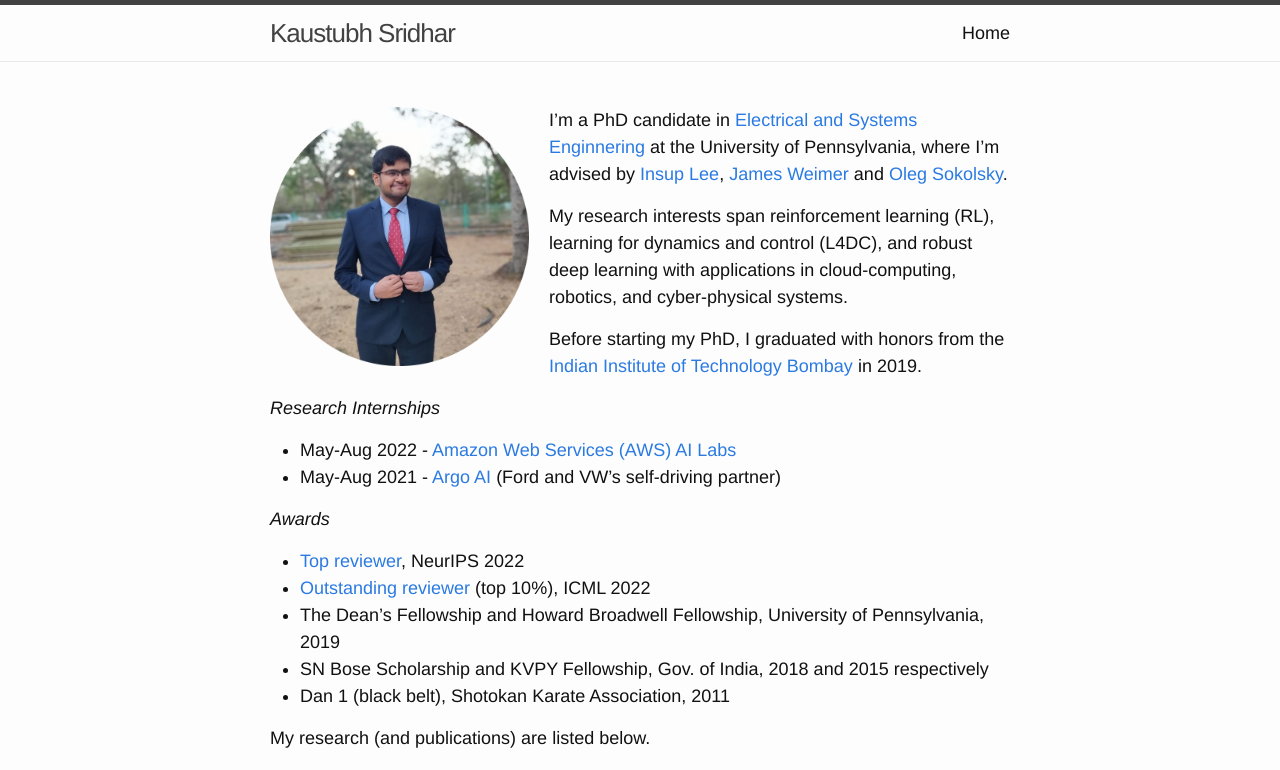
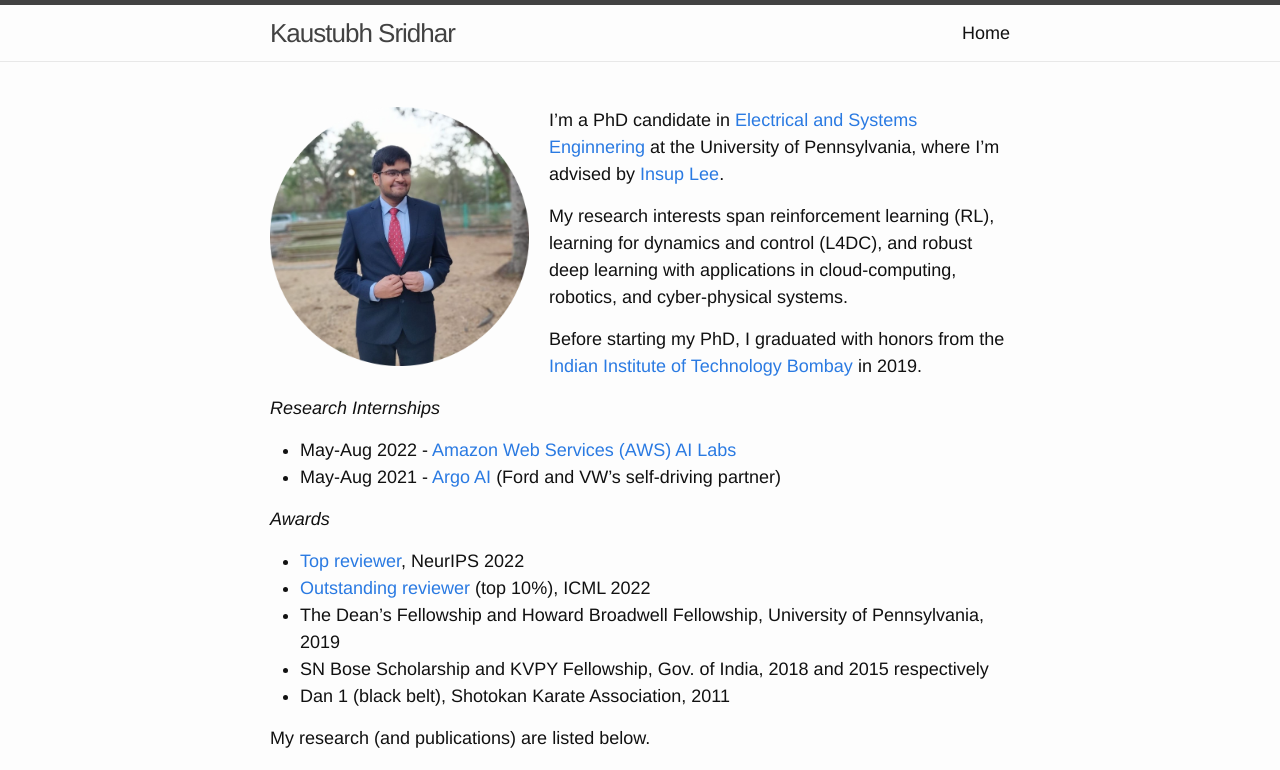
Before and after one commit to kaustubhsridhar/kaustubhsridhar.github.io, a Jekyll site: the page built from index.md, in a window 1280 px wide and 900 px high, cut to the strip 0-770 px from the top of the window. Built offline with Jekyll 4.4.1, drawn with Linux system fonts in a browser that asks for light colours; nearby versions of some CDN libraries.

Commit message:
Update index.md

```diff
--- a/index.md
+++ b/index.md
@@ -6,7 +6,9 @@ permalink: /
 
 <img src="assets/dp_circ.png" alt="dp" align="left" style="width: 35%; margin-right: 20px;"/>
 
-I'm a PhD candidate in <a href="https://www.ese.upenn.edu/">Electrical and Systems Enginnering</a> at the University of Pennsylvania, where I'm advised by <a href="https://www.cis.upenn.edu/~lee/home/index.shtml">Insup Lee</a>, <a href="https://www.seas.upenn.edu/~weimerj/research.html">James Weimer</a> and <a href="https://www.cis.upenn.edu/~sokolsky/">Oleg Sokolsky</a>.
+I'm a PhD candidate in <a href="https://www.ese.upenn.edu/">Electrical and Systems Enginnering</a> at the University of Pennsylvania, where I'm advised by <a href="https://www.cis.upenn.edu/~lee/home/index.shtml">Insup Lee</a>.
+
+[//]: #  <a href="https://www.seas.upenn.edu/~weimerj/research.html">James Weimer</a> and <a href="https://www.cis.upenn.edu/~sokolsky/">Oleg Sokolsky</a>.
 
 My research interests span reinforcement learning (RL), learning for dynamics and control (L4DC), and robust deep learning with applications in cloud-computing, robotics, and cyber-physical systems.
 
```
